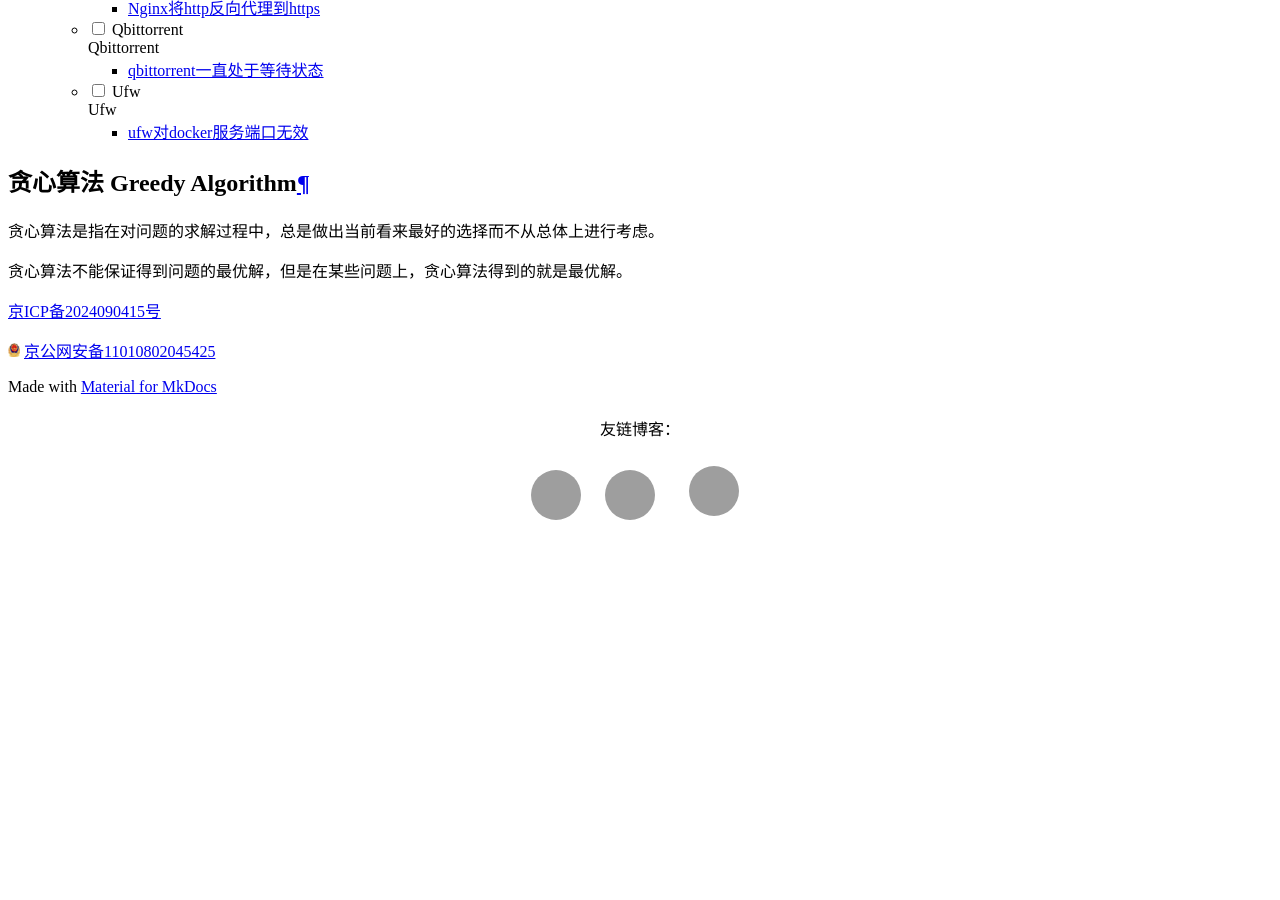
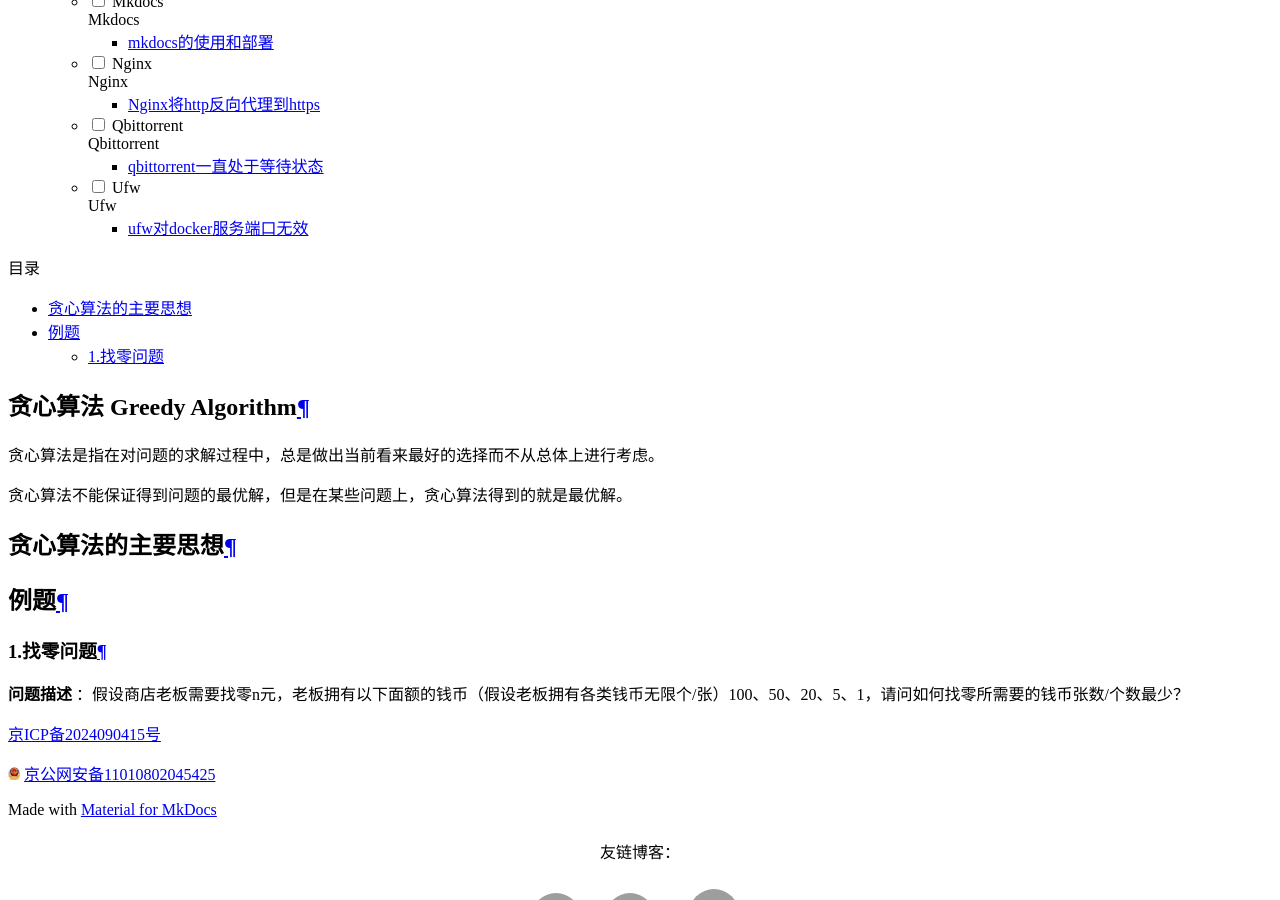
Before and after one commit to lyy1119/lyy1119.github.io, an MkDocs documentation site: the page built from docs/编程与代码/算法与数据结构/算法进阶/greedyAlgorithm.md, in a window 1280 px wide and 900 px high, scrolled down 10649 px. Built offline with MkDocs 1.6.1 and Material for MkDocs 9.7.7, drawn with Linux system fonts in a browser that asks for light colours; before the commit the page ends 11224 px from its top, so only the background shows below that; some of the changed text lies outside the part shown; grey boxes are pictures that could not be loaded.

Commit message:
write exp

```diff
--- a/docs/编程与代码/算法与数据结构/算法进阶/greedyAlgorithm.md
+++ b/docs/编程与代码/算法与数据结构/算法进阶/greedyAlgorithm.md
@@ -3,3 +3,11 @@
 贪心算法是指在对问题的求解过程中，总是做出当前看来最好的选择而不从总体上进行考虑。
 
 贪心算法不能保证得到问题的最优解，但是在某些问题上，贪心算法得到的就是最优解。
+
+## 贪心算法的主要思想
+
+## 例题
+
+### 1.找零问题
+
+**问题描述** ：假设商店老板需要找零n元，老板拥有以下面额的钱币（假设老板拥有各类钱币无限个/张）100、50、20、5、1，请问如何找零所需要的钱币张数/个数最少？
```
